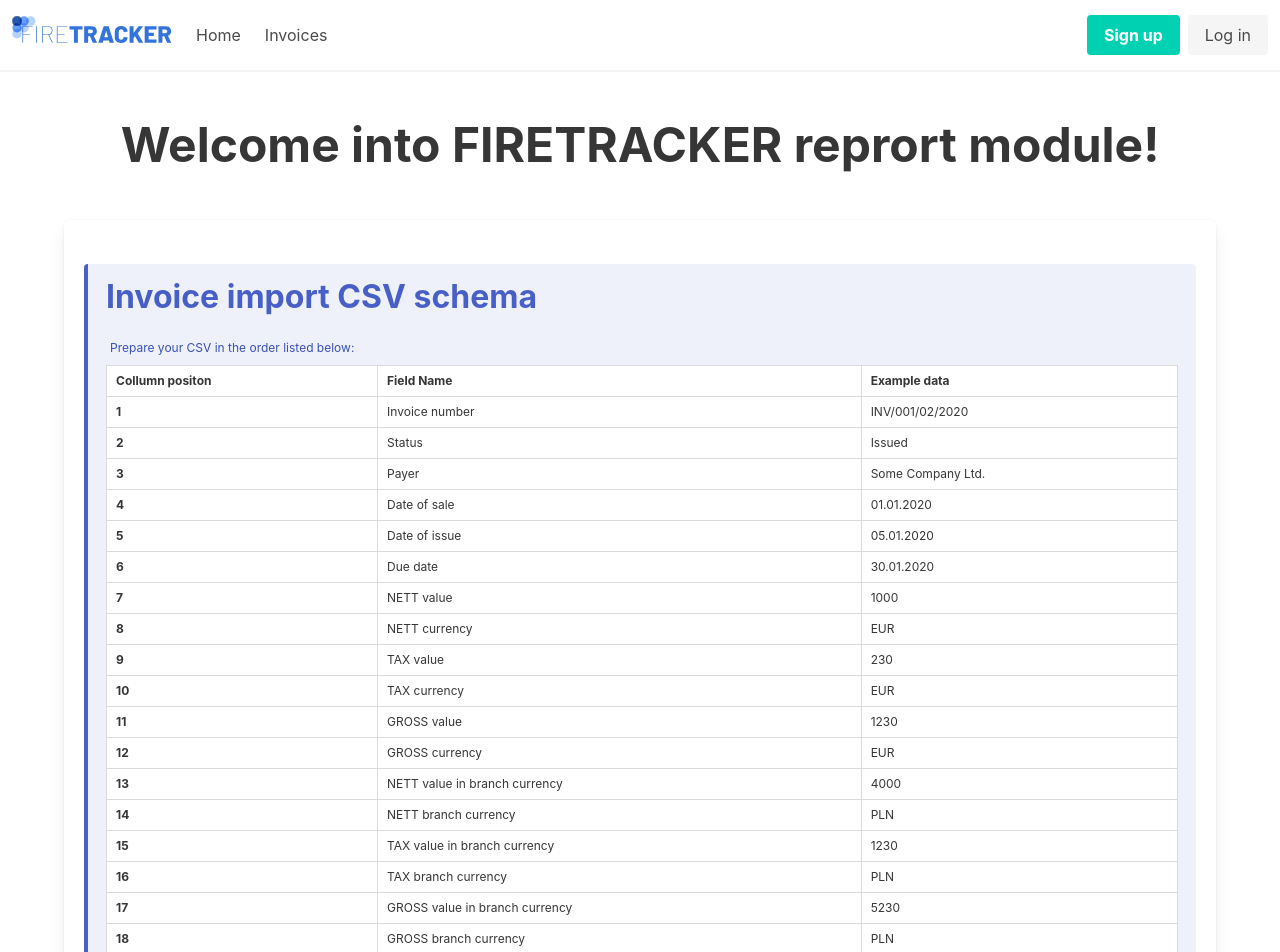
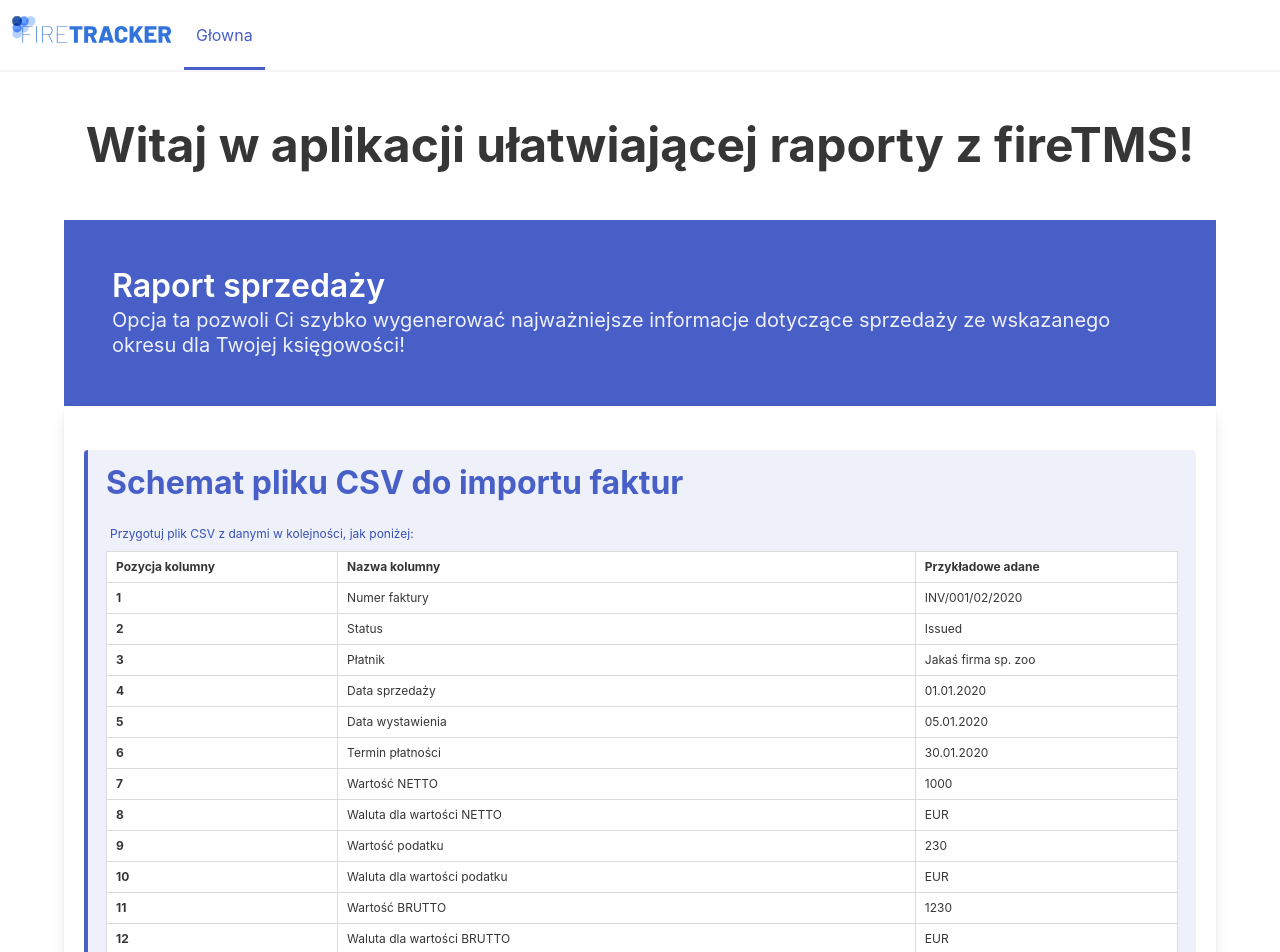
Before and after one commit to SkowyrnyMG/ftms-sales-tracker, a React (Create React App) app: page / in a window 1280 px wide. Shown: the top 952 px of the page. Built offline with nearby package versions, Linux system fonts and the light colour scheme.

Commit message:
App locale temporarly changed to PL - in future there will be a option to switch languages. Footer added. Navbar displays additional links conditionaly - depending on current path and loaded data into app. @react-pdf/renderer installed for future use.

```diff
--- a/package.json
+++ b/package.json
@@ -3,6 +3,7 @@
   "version": "0.1.0",
   "private": true,
   "dependencies": {
+    "@react-pdf/renderer": "^2.0.4",
     "@reduxjs/toolkit": "^1.5.1",
     "@testing-library/jest-dom": "^5.11.4",
     "@testing-library/react": "^11.1.0",
@@ -26,6 +27,7 @@
   },
   "scripts": {
     "start": "react-scripts start",
+    "dev": "netlify dev",
     "build": "react-scripts build",
     "lint": "eslint src --ext .js,.ts,.jsx,.tsx",
     "test": "react-scripts test",
--- a/src/components/header/header.tsx
+++ b/src/components/header/header.tsx
@@ -1,11 +1,25 @@
 import * as React from 'react';
+import { useSelector } from 'react-redux';
 
 import { Link } from 'react-router-dom';
 import { ReactComponent as LogoIcon } from 'assets/svg/logo.svg';
 
 import { routes } from 'utils/routes';
+import { selectInvoices } from 'store/slices/invoicesSlice';
+import { usePathname } from 'hooks/usePathname';
 
-const Header: React.FC = () => (
+const Header: React.FC = () => {
+  const loadedFiles = useSelector(selectInvoices);
+  const [isInvoiceFileLoaded] = React.useState<boolean>(loadedFiles.length > 0);
+
+  const currentPath = usePathname();
+
+  const setActive = (path: string): string => {
+    const bulmaIsActive = 'is-active';
+    return currentPath === path ? bulmaIsActive : '';
+  };
+
+  return (
     <nav
       className='navbar is-secondary has-shadow'
       role='navigation'
@@ -33,17 +47,24 @@ const Header: React.FC = () => (
 
       <div id='navbarBasicExample' className='navbar-menu'>
         <div className='navbar-start'>
-        <Link className='navbar-item' to={routes.home}>
-          Home
+          <Link
+            className={`navbar-item is-tab ${setActive('/')}`}
+            to={routes.home}
+          >
+            Głowna
           </Link>
-
-        <Link className='navbar-item' to={routes.invoices}>
-          Invoices
+          {isInvoiceFileLoaded && (
+            <Link
+              className={`navbar-item is-tab ${setActive('/invoices')}`}
+              to={routes.invoices}
+            >
+              Faktury
             </Link>
+          )}
         </div>
 
         <div className='navbar-end'>
-        <div className='navbar-item'>
+          {/* <div className='navbar-item'>
           <div className='buttons'>
             <a className='button is-primary' href='/'>
               <strong>Sign up</strong>
@@ -52,10 +73,11 @@ const Header: React.FC = () => (
               Log in
             </a>
           </div>
-        </div>
+        </div> */}
         </div>
       </div>
     </nav>
   );
+};
 
 export default Header;
--- /dev/null
+++ b/src/components/modules/footer/footer.tsx
@@ -0,0 +1,17 @@
+import * as React from 'react';
+
+const Footer: React.FC = () => (
+  <footer className='footer py-5'>
+    <div className='content has-text-centered'>
+      <p>
+        <strong>fireTRACKER</strong> autorstwa{' '}
+        <a href='https://mateuszgruzla.pl'>Mateusza Gruźli</a>.
+      </p>
+      <p>
+        Aplikacja ta powstała w celu ułatwienia pracy wszystkim klientom fireTMS
+      </p>
+    </div>
+  </footer>
+);
+
+export default Footer;
--- /dev/null
+++ b/src/components/modules/hero/hero.tsx
@@ -0,0 +1,17 @@
+import * as React from 'react';
+
+interface IHeroProps {
+  title: string;
+  subtitle: string;
+}
+
+const Hero: React.FC<IHeroProps> = ({ title, subtitle }) => (
+  <section className='hero is-link mt-5'>
+    <div className='hero-body'>
+      <p className='title'>{title}</p>
+      <p className='subtitle'>{subtitle}</p>
+    </div>
+  </section>
+);
+
+export default Hero;
--- a/src/components/utils/layout.tsx
+++ b/src/components/utils/layout.tsx
@@ -1,6 +1,7 @@
 import * as React from 'react';
 
 import Header from 'components/header/header';
+import Footer from 'components/modules/footer/footer';
 
 interface ILayoutProps {
   children: React.ReactNode;
@@ -9,7 +10,8 @@ interface ILayoutProps {
 const Layout: React.FC<ILayoutProps> = ({ children }) => (
   <>
     <Header />
-    <div className='container mt-5'>{children}</div>
+    <div className='container my-5'>{children}</div>
+    <Footer />
   </>
 );
 
--- a/src/content/home.ts
+++ b/src/content/home.ts
@@ -4,7 +4,7 @@ interface IInvoiceSchema {
   exampleData: string;
 }
 
-export const importInvoicesSchema: IInvoiceSchema[] = [
+export const importInvoicesSchemaEn: IInvoiceSchema[] = [
   { pos: 1, name: 'Invoice number', exampleData: 'INV/001/02/2020' },
   { pos: 2, name: 'Status', exampleData: 'Issued' },
   { pos: 3, name: 'Payer', exampleData: 'Some Company Ltd.' },
@@ -24,3 +24,35 @@ export const importInvoicesSchema: IInvoiceSchema[] = [
   { pos: 17, name: 'GROSS value in branch currency', exampleData: '5230' },
   { pos: 18, name: 'GROSS branch currency', exampleData: 'PLN' },
 ];
+export const importInvoicesSchemaPl: IInvoiceSchema[] = [
+  { pos: 1, name: 'Numer faktury', exampleData: 'INV/001/02/2020' },
+  { pos: 2, name: 'Status', exampleData: 'Issued' },
+  { pos: 3, name: 'Płatnik', exampleData: 'Jakaś firma sp. zoo' },
+  { pos: 4, name: 'Data sprzedaży', exampleData: '01.01.2020' },
+  { pos: 5, name: 'Data wystawienia', exampleData: '05.01.2020' },
+  { pos: 6, name: 'Termin płatności', exampleData: '30.01.2020' },
+  { pos: 7, name: 'Wartość NETTO', exampleData: '1000' },
+  { pos: 8, name: 'Waluta dla wartości NETTO', exampleData: 'EUR' },
+  { pos: 9, name: 'Wartość podatku', exampleData: '230' },
+  { pos: 10, name: 'Waluta dla wartości podatku', exampleData: 'EUR' },
+  { pos: 11, name: 'Wartość BRUTTO', exampleData: '1230' },
+  { pos: 12, name: 'Waluta dla wartości BRUTTO', exampleData: 'EUR' },
+  { pos: 13, name: 'Wartość NETTO w walucie oddziału', exampleData: '4000' },
+  {
+    pos: 14,
+    name: 'Wawluta dla wartości NETTO w walucie oddziału',
+    exampleData: 'PLN',
+  },
+  { pos: 15, name: 'Wartość podatku w walucie oddziału', exampleData: '1230' },
+  {
+    pos: 16,
+    name: 'Waluta dla wartości w walucie oddziału',
+    exampleData: 'PLN',
+  },
+  { pos: 17, name: 'Wartość BRUTTO w walucie oddziału', exampleData: '5230' },
+  {
+    pos: 18,
+    name: 'Waluta dla wartości BRUTTO w walucie oddziału',
+    exampleData: 'PLN',
+  },
+];
--- /dev/null
+++ b/src/hooks/usePathname.tsx
@@ -0,0 +1,6 @@
+import { useLocation } from 'react-router-dom';
+
+export const usePathname = (): string => {
+  const currentLocation = useLocation();
+  return currentLocation.pathname;
+};
--- a/src/templates/home-template.tsx
+++ b/src/templates/home-template.tsx
@@ -2,7 +2,9 @@ import * as React from 'react';
 import { useDispatch } from 'react-redux';
 
 import ImportCSVBlock from 'components/organisms/import-csv-block/import-csv-block';
-import { importInvoicesSchema } from 'content/home';
+import Hero from 'components/modules/hero/hero';
+
+import { importInvoicesSchemaPl } from 'content/home';
 import { setDefault } from 'store/slices/invoicesSlice';
 
 const HomeTemplate: React.FC = () => {
@@ -13,23 +15,27 @@ const HomeTemplate: React.FC = () => {
   return (
     <>
       <h1 className='title is-1 my-5 py-5 has-text-centered has-text-weight-bold'>
-        Welcome into FIRETRACKER reprort module!
+        Witaj w aplikacji ułatwiającej raporty z fireTMS!
       </h1>
+      <Hero
+        title='Raport sprzedaży'
+        subtitle='Opcja ta pozwoli Ci szybko wygenerować najważniejsze informacje dotyczące sprzedaży ze wskazanego okresu dla Twojej księgowości!'
+      />
       <div className='box'>
-        <ImportCSVBlock title='Invoice import CSV schema'>
+        <ImportCSVBlock title='Schemat pliku CSV do importu faktur'>
           <p className='ml-1 mb-2'>
-            Prepare your CSV in the order listed below:
+            Przygotuj plik CSV z danymi w kolejności, jak poniżej:
           </p>
           <table className='table is-bordered is-hoverable is-fullwidth'>
             <thead>
               <tr>
-                <th>Collumn positon</th>
-                <th>Field Name</th>
-                <th>Example data</th>
+                <th>Pozycja kolumny</th>
+                <th>Nazwa kolumny</th>
+                <th>Przykładowe adane</th>
               </tr>
             </thead>
             <tbody>
-              {importInvoicesSchema.map(({ pos, name, exampleData }) => (
+              {importInvoicesSchemaPl.map(({ pos, name, exampleData }) => (
                 <tr key={name}>
                   <th>{pos}</th>
                   <td>{name}</td>
@@ -39,7 +45,8 @@ const HomeTemplate: React.FC = () => {
             </tbody>
           </table>
           <p className='ml-1'>
-            If your CSV is formated save it and import it below
+            Jeżeli Twój plik CSV jest przygotowany zgodnie z powyższym schematem
+            zaimportuj go poniżej, żeby wytworzyć raport sprzedaży.
           </p>
         </ImportCSVBlock>
       </div>
--- a/src/templates/invoices-template.tsx
+++ b/src/templates/invoices-template.tsx
@@ -2,6 +2,7 @@ import * as React from 'react';
 import type { IParsedCsvData } from 'types/types';
 
 import SelectOption from 'components/atoms/select-option/select-option';
+import Hero from 'components/modules/hero/hero';
 
 import {
   filterRows,
@@ -54,13 +55,17 @@ const InvoicesTemplate: React.FC<IInvoicesTeplateProps> = ({ data }) => {
 
   return (
     <div className='container'>
+      <Hero
+        title='Raport sprzedaży'
+        subtitle='Podaj odpowiedni miesiąc i rok, aby wyświetlić poprawne dane na raporcie PDF.'
+      />
       <div className='box'>
         <div className='columns'>
           <div className='column'>
             <input
               className='input is-info'
               type='text'
-              placeholder='Info input'
+              placeholder='Wprowadź miesiąc, np. Styczeń'
               value={dateOfSummary.period}
               onChange={(e) =>
                 setDateOfSummary((prevState) => ({
@@ -92,67 +97,85 @@ const InvoicesTemplate: React.FC<IInvoicesTeplateProps> = ({ data }) => {
       </div>
       {/* -- End of input fields -- */}
 
-      <div className='box'>
-        <div className='container'>
+      <div className='box is-size-5'>
+        <div className='container my-3'>
           <h1 className='title is-2 has-text-centered has-text-weight-bold is-uppercase'>
-            Summary
+            Podsumowanie
           </h1>
         </div>
-        <div className='container'>
+        <div className='columns'>
+          <div className='column is-four-fifths'>
+            <div className='container my-3'>
               <span className='mr-2'>Miesiąc:</span>
-          <span className='has-text-weight-bold'>{dateOfSummary.period}</span>
+              <span className='has-text-weight-bold'>
+                {dateOfSummary.period}
+              </span>
             </div>
-        <div className='container'>
+            <div className='container my-3'>
               <span className='mr-2'>Rok:</span>
               <span className='has-text-weight-bold'>{dateOfSummary.year}</span>
             </div>
-        <div className='container'>
+            <div className='container my-3'>
               <span className='mr-2'>Ilość faktur:</span>
               <span className='has-text-weight-bold'>{invoicesCounter}</span>
             </div>
-        <div className='container'>
+            <div className='container my-3'>
               <span className='mr-2'>
                 Wartność netto wszystkich faktur w walucie oddziału:
               </span>
               <span className='has-text-weight-bold'>{nettInBranchValue}</span>
             </div>
-        <div className='container'>
+            <div className='container my-3'>
               <span className='mr-2'>
                 Wartność podatku wszystkich faktur w walucie oddziału:
               </span>
               <span className='has-text-weight-bold'>{taxInBranchValue}</span>
             </div>
-        <div className='container'>
+            <div className='container my-3'>
               <span className='mr-2'>
                 Wartność BRUTTO wszystkich faktur w walucie oddziału:
               </span>
               <span className='has-text-weight-bold'>{grossInBranchValue}</span>
             </div>
-        <div className='container'>
-          <span className='mr-2'>Wartość NETTO faktur wystawionych w EUR:</span>
-          <span className='has-text-weight-bold'>{nettValueOfEurInvoices}</span>
+            <div className='container my-3'>
+              <span className='mr-2'>
+                Wartość NETTO faktur wystawionych w EUR:
+              </span>
+              <span className='has-text-weight-bold'>
+                {nettValueOfEurInvoices}
+              </span>
             </div>
-        <div className='container'>
+            <div className='container my-3'>
               <span className='mr-2'>
                 Wartość podatku faktur wystawionych w EUR:
               </span>
-          <span className='has-text-weight-bold'>{taxValueOfEurInvoices}</span>
+              <span className='has-text-weight-bold'>
+                {taxValueOfEurInvoices}
+              </span>
             </div>
-        <div className='container'>
-          <span className='mr-2'>Wartość BRUTTO faktur wystawionych EUR:</span>
+            <div className='container my-3'>
+              <span className='mr-2'>
+                Wartość BRUTTO faktur wystawionych EUR:
+              </span>
               <span className='has-text-weight-bold'>
                 {grossValueOfEurInvoices}
               </span>
             </div>
-        <div className='container'>
+            <div className='container my-3'>
               <span className='mr-2'>Wartość faktur wystawionych w PLN:</span>
-          <span className='has-text-weight-bold'>{nettValueOfPlnInvoices}</span>
+              <span className='has-text-weight-bold'>
+                {nettValueOfPlnInvoices}
+              </span>
             </div>
-        <div className='container'>
-          <span className='mr-2'>Wartość podatku faktur wystawionych PLN:</span>
-          <span className='has-text-weight-bold'>{taxValueOfPlnInvoices}</span>
+            <div className='container my-3'>
+              <span className='mr-2'>
+                Wartość podatku faktur wystawionych PLN:
+              </span>
+              <span className='has-text-weight-bold'>
+                {taxValueOfPlnInvoices}
+              </span>
             </div>
-        <div className='container'>
+            <div className='container my-3'>
               <span className='mr-2'>
                 Wartość BRUTTON faktur wystawionych w PLN:
               </span>
@@ -161,6 +184,15 @@ const InvoicesTemplate: React.FC<IInvoicesTeplateProps> = ({ data }) => {
               </span>
             </div>
           </div>
+          <div className='column has-border'>
+            <div className='container'>
+              <button type='button' className='button is-link is-outlined'>
+                Exportuj PDF
+              </button>
+            </div>
+          </div>
+        </div>
+      </div>
     </div>
   );
 };
```
Also changed, not shown: src/components/modules/csv-loader/csv-loader.tsx (+4 -4 lines), 1 other file (tests, documents, lock files or other folders). Lines whose indentation alone changed are shown as unchanged.
